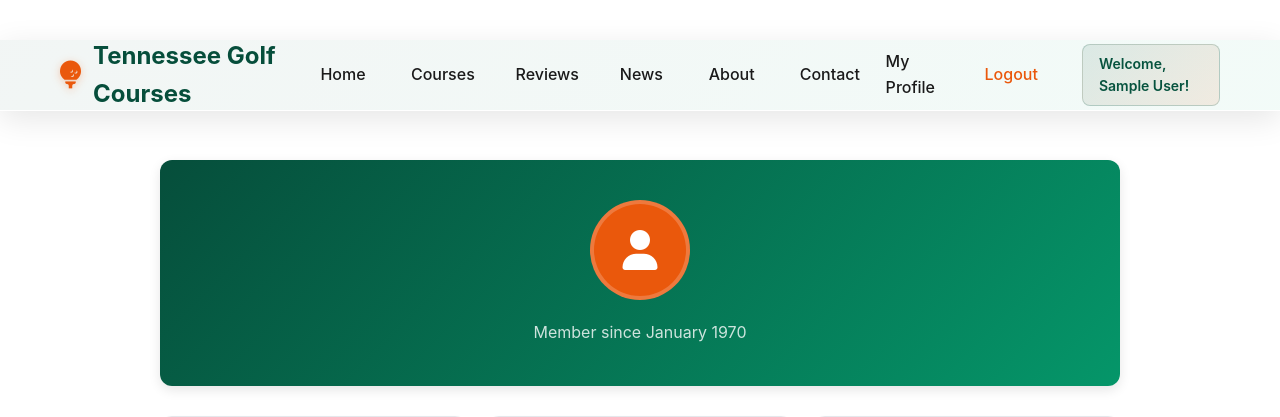
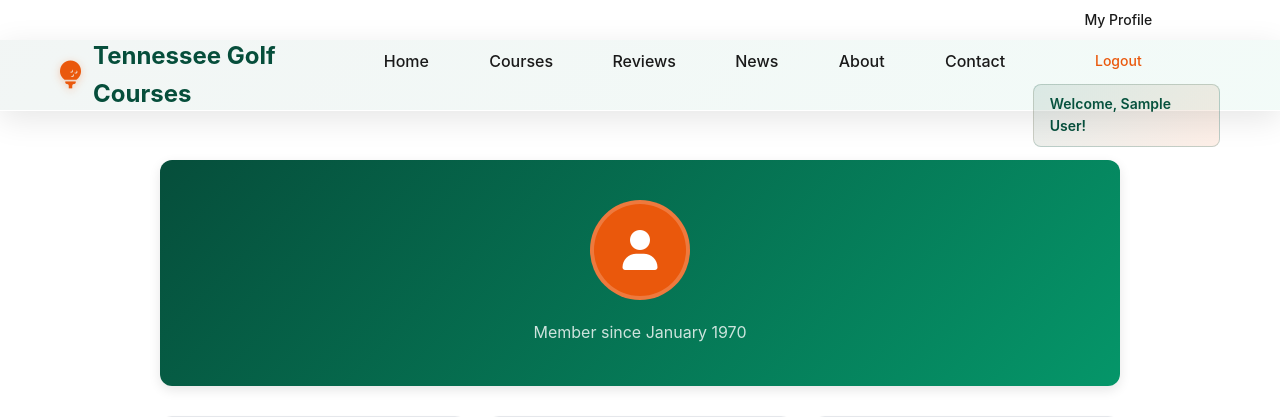
Before and after one commit to xxxentity/tennessee-golf-courses, a PHP site: page /user/profile.php in a window 1280 px wide. Shown: the top 417 px of the page. Run offline with PHP 8.4, Linux system fonts and the light colour scheme; the visitor is signed in with stand-in values (Sample User, id 1); data that the repository does not hold is empty; a stand-in replaces the project's code that opens the database connection.

Commit message:
Stack login and join buttons vertically on navbar
- Login button stacked above Join Free button
- Resized buttons to fit properly in vertical layout
- Compact, professional appearance
- Consistent styling for all auth buttons

🤖 Generated with [Claude Code](https://claude.ai/code)

Co-Authored-By: Claude <noreply@anthropic.com>

```diff
--- a/includes/navigation.php
+++ b/includes/navigation.php
@@ -52,8 +52,9 @@ $first_name = $is_logged_in ? $_SESSION['first_name'] : '';
 /* Navigation auth section on the right */
 .nav-auth {
     display: flex;
+    flex-direction: column;
     align-items: center;
-    gap: 12px;
+    gap: 6px;
     margin-left: auto;
 }
 
@@ -77,8 +78,13 @@ $first_name = $is_logged_in ? $_SESSION['first_name'] : '';
     background: transparent;
     border: 2px solid var(--primary-color);
     color: var(--primary-color) !important;
-    border-radius: 8px;
+    border-radius: 6px;
     transition: all 0.3s ease;
+    padding: 6px 16px !important;
+    font-size: 14px;
+    font-weight: 500;
+    min-width: 80px;
+    text-align: center;
 }
 
 .login-btn:hover {
@@ -90,9 +96,14 @@ $first_name = $is_logged_in ? $_SESSION['first_name'] : '';
 .register-btn {
     background: linear-gradient(135deg, var(--primary-color), var(--secondary-color));
     color: var(--text-light) !important;
-    border-radius: 8px;
+    border-radius: 6px;
     transition: all 0.3s ease;
     box-shadow: var(--shadow-light);
+    padding: 6px 16px !important;
+    font-size: 14px;
+    font-weight: 500;
+    min-width: 80px;
+    text-align: center;
 }
 
 .register-btn:hover {
@@ -104,11 +115,24 @@ $first_name = $is_logged_in ? $_SESSION['first_name'] : '';
 .logout-link {
     color: var(--gold-color) !important;
     font-weight: 500;
+    padding: 6px 16px !important;
+    font-size: 14px;
+    border-radius: 6px;
+    min-width: 80px;
+    text-align: center;
 }
 
 .logout-link:hover {
     background: rgba(234, 88, 12, 0.1);
     color: var(--gold-color) !important;
+}
+
+.nav-auth .nav-link {
+    padding: 6px 16px !important;
+    font-size: 14px;
+    border-radius: 6px;
+    min-width: 80px;
+    text-align: center;
 }
 
 /* Mobile responsiveness for user navigation */
```
